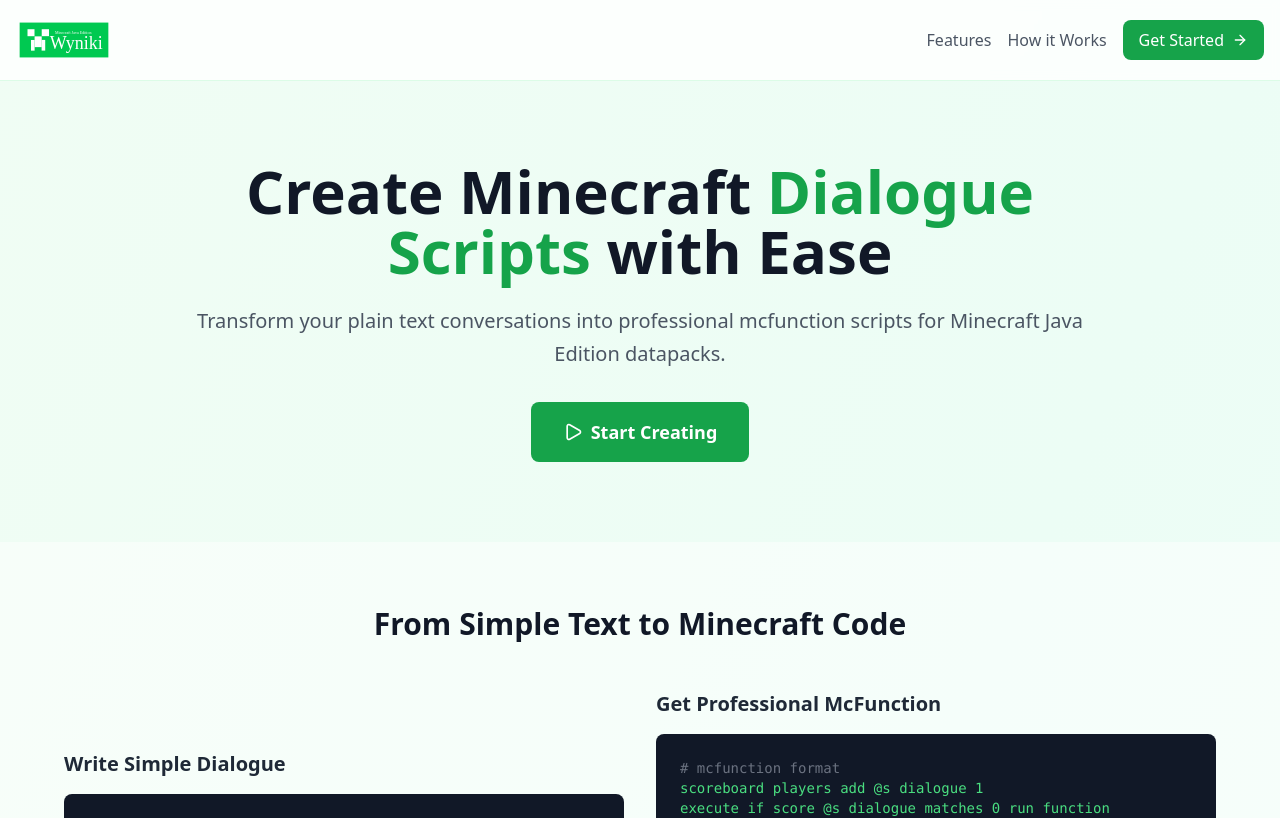
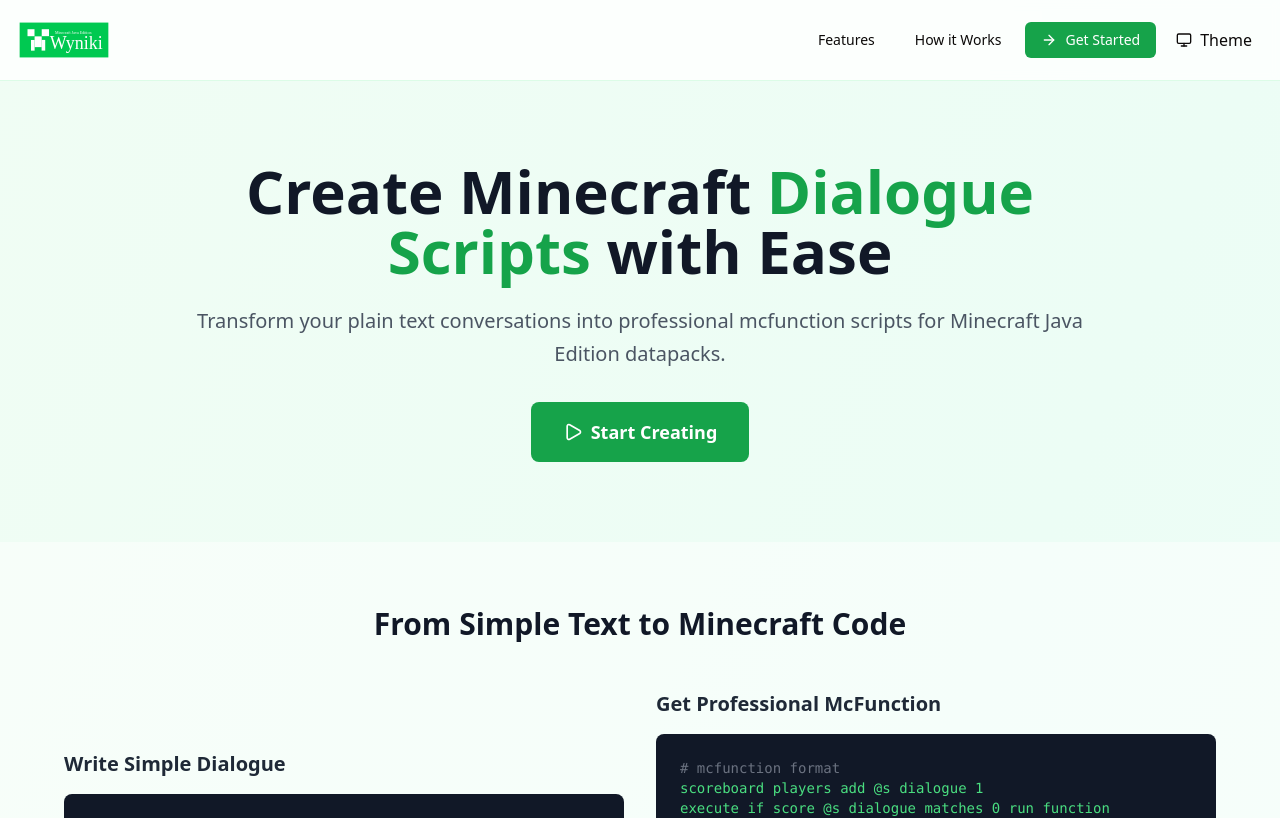
Before and after one commit to cooligus/mc-scoreboard-sigma, a SvelteKit app: page / in a window 1280 px wide. Shown: the top 818 px of the page. Built offline with nearby package versions, Linux system fonts and the light colour scheme.

Commit message:
Make navbar shared for landing and app

```diff
--- a/src/lib/components/Navbar.svelte
+++ b/src/lib/components/Navbar.svelte
@@ -1,45 +1,28 @@
 <script lang="ts">
+	export let buttons: any[] = [];
+	import ThemeToggle from './ThemeToggle.svelte';
+	import { base } from '$app/paths';
 	import Button from './ui/button/button.svelte';
-	import ThemeToggle from './ThemeToggle.svelte';
-	import { FileDown, Play, Users, Settings, FileUp } from 'lucide-svelte';
-	import { base } from '$app/paths';
-
-	export let onImport: () => void;
-	export let onSettings: () => void;
-	export let onUsers: () => void;
-	export let onPreview: () => void;
-	export let onExport: () => void;
 </script>
 
-<nav class="bg-gray-800 text-white shadow-lg dark:bg-gray-900">
-	<div class="container mx-auto px-4">
-		<div class="flex h-16 items-center justify-between">
-			<div class="flex items-center space-x-3">
-				<img src="{base}/favicon.svg" alt="Logo" class="w-24" />
-			</div>
-
+<nav
+	class="sticky top-0 z-40 border-b border-green-100 bg-white/80 backdrop-blur-sm dark:border-gray-800 dark:bg-gray-900/80"
+>
+	<div class="container mx-auto px-4 py-4">
+		<div class="flex items-center justify-between">
+			<img src="{base}/favicon.svg" alt="Logo" class="w-24" />
 			<div class="flex items-center space-x-2">
-				<Button onclick={onImport}>
-					<FileUp />
-					<span>Import</span>
-				</Button>
-				<Button onclick={onSettings}>
-					<Settings />
-					<span>Settings</span>
-				</Button>
-				<Button onclick={onUsers}>
-					<Users />
-					<span>Users</span>
-				</Button>
-				<Button onclick={onPreview} class="bg-blue-600 text-white hover:bg-blue-700">
-					<Play />
-					<span>Preview</span>
-				</Button>
-				<Button onclick={onExport} class="bg-green-600 text-white hover:bg-green-700">
-					<FileDown />
-					<span>Export</span>
-				</Button>
-				<ThemeToggle />
+				{#if buttons && buttons.length}
+					{#each buttons as button}
+						<Button variant={button.variant} onclick={button.onclick} title={button.title} href={button.href}>
+							{#if button.icon}
+								<button.icon />
+							{/if}
+							<span>{button.label}</span>
+						</Button>
+					{/each}
+					<ThemeToggle />
+				{/if}
 			</div>
 		</div>
 	</div>
--- a/src/lib/components/ui/button/button.svelte
+++ b/src/lib/components/ui/button/button.svelte
@@ -13,7 +13,9 @@
 					'border-input bg-background hover:bg-accent hover:text-accent-foreground border shadow-sm',
 				secondary: 'bg-secondary text-secondary-foreground hover:bg-secondary/80 shadow-sm',
 				ghost: 'hover:bg-accent hover:text-accent-foreground',
-				link: 'text-primary underline-offset-4 hover:underline'
+				link: 'text-primary underline-offset-4 hover:underline',
+				success: 'bg-green-600 text-white hover:bg-green-700',
+				blue: 'bg-blue-600 text-white hover:bg-blue-700'
 			},
 			size: {
 				default: 'h-9 px-4 py-2',
--- a/src/routes/+page.svelte
+++ b/src/routes/+page.svelte
@@ -1,40 +1,19 @@
 <script>
 	import { ArrowRight, Code, Zap, Shield, Users, FileText, Download, Play } from 'lucide-svelte';
 	import { base } from '$app/paths';
+	import Navbar from '$lib/components/Navbar.svelte';
+	const navbarButtons = [
+		{ label: 'Features', href: '#features', variant: 'ghost' },
+		{ label: 'How it Works', href: '#how-it-works', variant: 'ghost' },
+		{ label: 'Get Started', href: `${base}/app`, icon: ArrowRight, variant: 'success' }
+	];
 </script>
 
 <div
 	class="min-h-screen bg-gradient-to-br from-green-50 via-emerald-50 to-teal-50 dark:from-gray-900 dark:via-gray-950 dark:to-gray-900"
 >
 	<!-- Navigation -->
-	<nav
-		class="sticky top-0 z-40 border-b border-green-100 bg-white/80 backdrop-blur-sm dark:border-gray-800 dark:bg-gray-900/80"
-	>
-		<div class="container mx-auto px-4 py-4">
-			<div class="flex items-center justify-between">
-				<img src="{base}/favicon.svg" alt="Logo" class="w-24" />
-				<div class="flex items-center space-x-4">
-					<a
-						href="#features"
-						class="text-gray-600 transition-colors hover:text-green-600 dark:text-gray-300 dark:hover:text-green-400"
-						>Features</a
-					>
-					<a
-						href="#how-it-works"
-						class="text-gray-600 transition-colors hover:text-green-600 dark:text-gray-300 dark:hover:text-green-400"
-						>How it Works</a
-					>
-					<a
-						class="flex items-center gap-2 rounded-lg bg-green-600 px-4 py-2 text-white transition-colors hover:bg-green-700 dark:bg-green-500 dark:hover:bg-green-600"
-						href="{base}/app"
-					>
-						Get Started
-						<ArrowRight class="h-4 w-4" />
-					</a>
-				</div>
-			</div>
-		</div>
-	</nav>
+	<Navbar buttons={navbarButtons} />
 
 	<!-- Hero Section -->
 	<section class="px-4 py-20">
--- a/src/routes/app/+page.svelte
+++ b/src/routes/app/+page.svelte
@@ -6,7 +6,7 @@
 	import * as Dialog from '$lib/components/ui/dialog';
 	import { writable } from 'svelte/store';
 	import { dndzone } from 'svelte-dnd-action';
-	import { v4 as uuid } from 'uuid';
+	import { FileDown, Play, Users, Settings, FileUp } from 'lucide-svelte';
 	import {
 		parseMcfunctionScript,
 		parseCommands,
@@ -34,6 +34,25 @@
 	const settingsDialogOpen = writable(false);
 	const usersDialogOpen = writable(false);
 	const generateDialogOpen = writable(false);
+
+	const handleImport = () => importDialogOpen.set(true);
+	const handleSettings = () => settingsDialogOpen.set(true);
+	const handleUsers = () => usersDialogOpen.set(true);
+	const handlePreview = () => {
+		runPreview();
+	};
+	const handleExport = () => {
+		generateCommands();
+		generateDialogOpen.set(true);
+	};
+
+	const navbarButtons = [
+		{ label: 'Import', onclick: handleImport, title: 'Import', icon: FileUp, variant: 'ghost' },
+		{ label: 'Settings', onclick: handleSettings, title: 'Settings', icon: Settings, variant: 'ghost' },
+		{ label: 'Users', onclick: handleUsers, title: 'Users', icon: Users },
+		{ label: 'Preview', onclick: handlePreview, title: 'Preview', icon: Play, variant: 'blue' },
+		{ label: 'Export', onclick: handleExport, title: 'Export', icon: FileDown, variant: 'success' }
+	];
 
 	const parseCommandsOnClick = () => {
 		const parsedCommands = parseCommands(
@@ -130,17 +149,6 @@
 		});
 	};
 
-	const handleImport = () => importDialogOpen.set(true);
-	const handleSettings = () => settingsDialogOpen.set(true);
-	const handleUsers = () => usersDialogOpen.set(true);
-	const handlePreview = () => {
-		runPreview();
-	};
-	const handleExport = () => {
-		generateCommands();
-		generateDialogOpen.set(true);
-	};
-
 	const toggleCommandCustom = (commandId: string) => {
 		commands.update((cmds) =>
 			cmds.map((cmd) =>
@@ -162,13 +170,7 @@
 	}
 </script>
 
-<Navbar
-	onImport={handleImport}
-	onSettings={handleSettings}
-	onUsers={handleUsers}
-	onPreview={handlePreview}
-	onExport={handleExport}
-/>
+<Navbar buttons={navbarButtons} />
 
 <div class="container mx-auto p-4">
 	<div class="mb-8 text-center">
```
